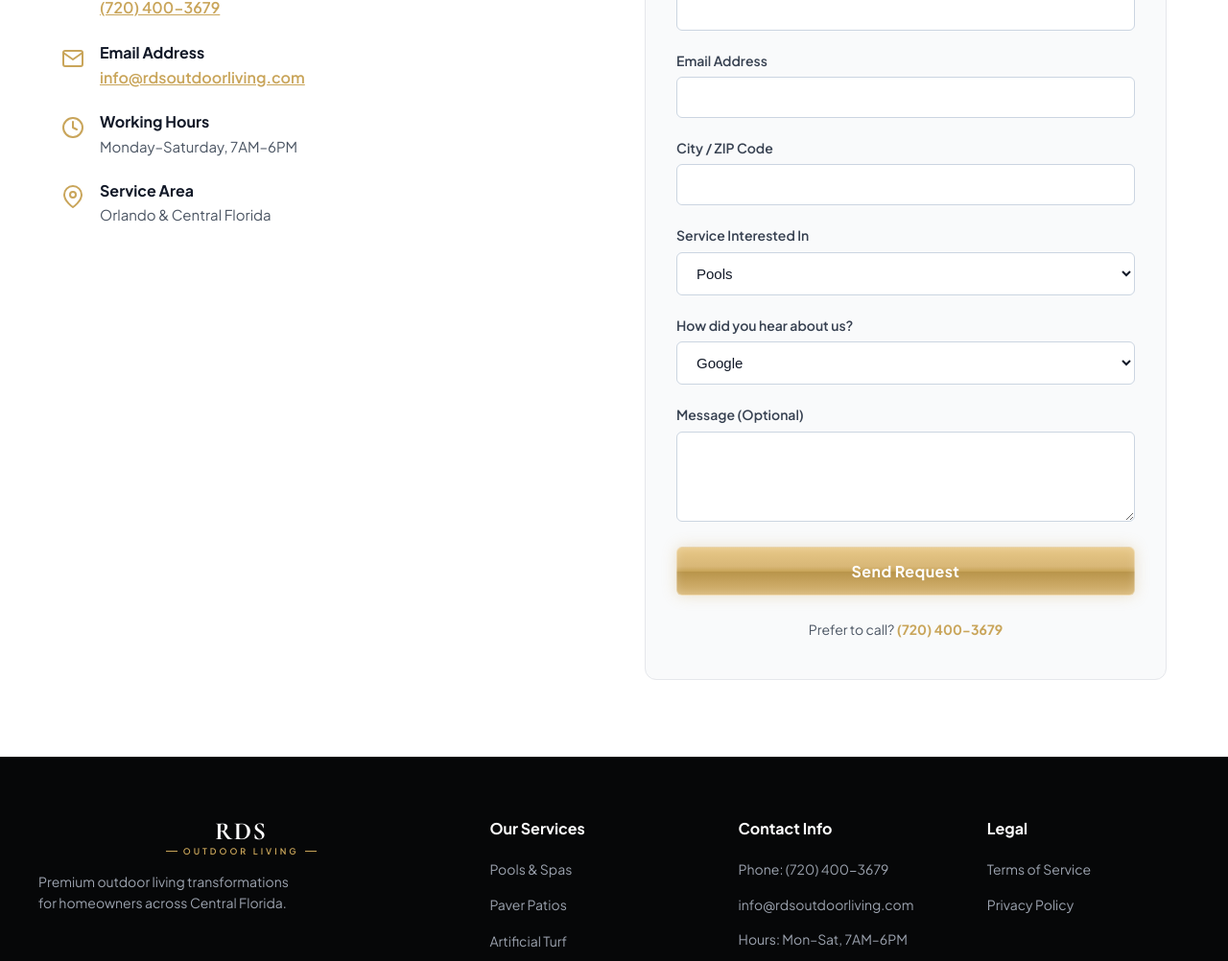
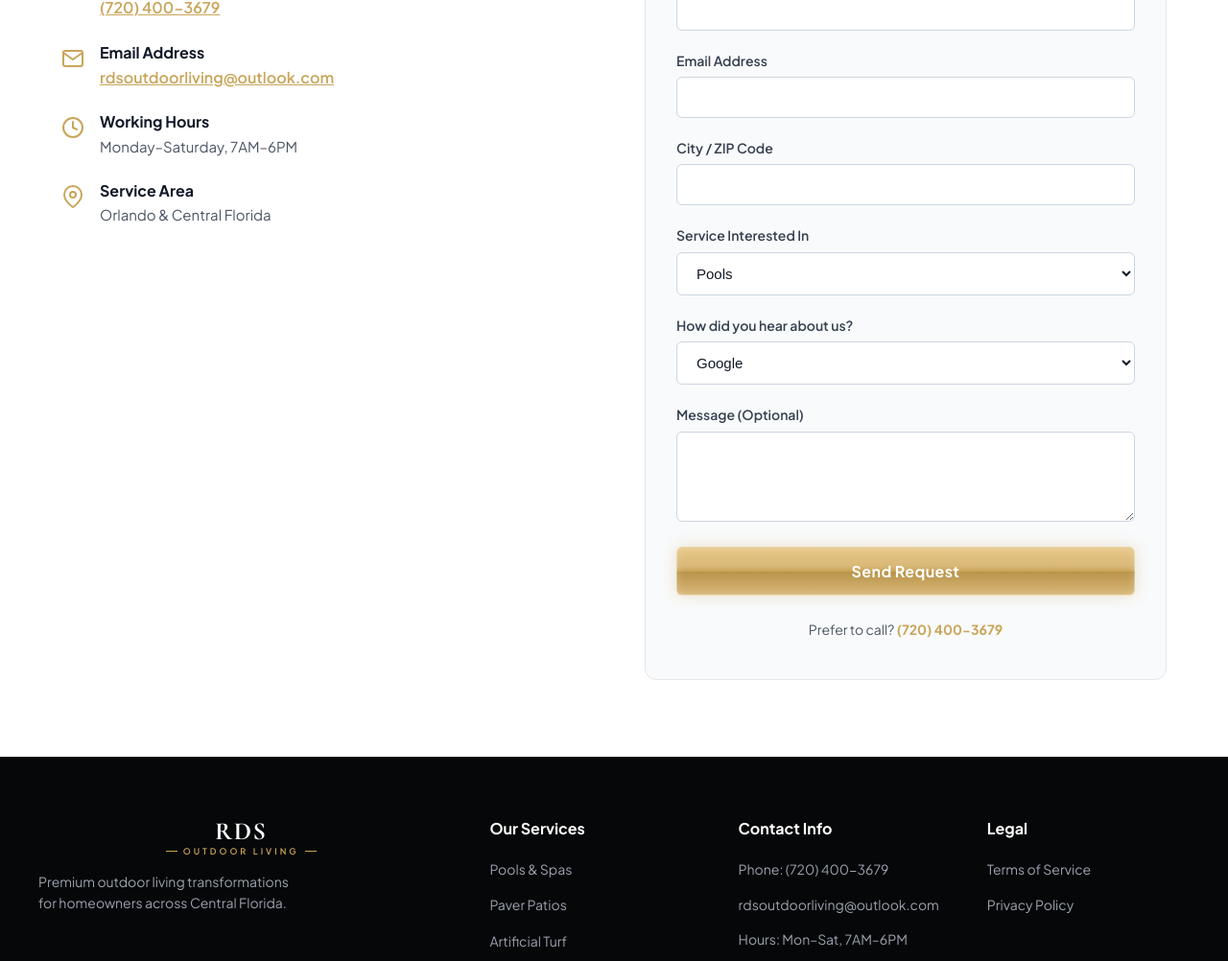
Before and after one commit to gabrsena/evolution, a Next.js app: page /contact in a window 1280 px wide. Shown: the part 705-1707 px from the top of the page at 96% size. Built offline with nearby package versions, Linux system fonts and the light colour scheme.

Commit message:
Update contact email to rdsoutdoorliving@outlook.com

```diff
--- a/components/pages/ArtificialTurfPageClient.tsx
+++ b/components/pages/ArtificialTurfPageClient.tsx
@@ -84,7 +84,7 @@ const TurfPageContent = () => {
       `Service Needed: ${formData.service}\n` +
       `Message: ${formData.message}`
     );
-    window.location.href = `mailto:info@rdsoutdoorliving.com?subject=${subject}&body=${body}`;
+    window.location.href = `mailto:rdsoutdoorliving@outlook.com?subject=${subject}&body=${body}`;
   };
 
   return (
--- a/components/pages/ContactPageClient.tsx
+++ b/components/pages/ContactPageClient.tsx
@@ -44,7 +44,7 @@ const ContactContent = () => {
       `How they heard about us: ${formData.source}\n` +
       `Message: ${formData.message}`
     );
-    window.location.href = `mailto:info@rdsoutdoorliving.com?subject=${subject}&body=${body}`;
+    window.location.href = `mailto:rdsoutdoorliving@outlook.com?subject=${subject}&body=${body}`;
   };
 
   return (
@@ -115,8 +115,8 @@ const ContactContent = () => {
                 </div>
                 <div>
                   <h4 style={{ fontSize: '16px', fontWeight: 700, color: '#111827', marginBottom: '4px' }}>Email Address</h4>
-                  <a href="mailto:info@rdsoutdoorliving.com" style={{ color: '#C9A55A', fontWeight: 600, fontSize: '16px', textDecoration: 'underline' }}>
-                    info@rdsoutdoorliving.com
+                  <a href="mailto:rdsoutdoorliving@outlook.com" style={{ color: '#C9A55A', fontWeight: 600, fontSize: '16px', textDecoration: 'underline' }}>
+                    rdsoutdoorliving@outlook.com
                   </a>
                 </div>
               </div>
--- a/components/pages/PaversPageClient.tsx
+++ b/components/pages/PaversPageClient.tsx
@@ -117,7 +117,7 @@ const PaversPageContent = () => {
       `Service Needed: ${formData.service}\n` +
       `Message: ${formData.message}`
     );
-    window.location.href = `mailto:info@rdsoutdoorliving.com?subject=${subject}&body=${body}`;
+    window.location.href = `mailto:rdsoutdoorliving@outlook.com?subject=${subject}&body=${body}`;
   };
 
   return (
--- a/components/pages/PoolPageClient.tsx
+++ b/components/pages/PoolPageClient.tsx
@@ -102,7 +102,7 @@ const PoolPageContent = () => {
       `Service Needed: ${formData.service}\n` +
       `Message: ${formData.message}`
     );
-    window.location.href = `mailto:info@rdsoutdoorliving.com?subject=${subject}&body=${body}`;
+    window.location.href = `mailto:rdsoutdoorliving@outlook.com?subject=${subject}&body=${body}`;
   };
 
   return (
--- a/components/pages/ScreenEnclosuresPageClient.tsx
+++ b/components/pages/ScreenEnclosuresPageClient.tsx
@@ -84,7 +84,7 @@ const ScreenEnclosuresPageContent = () => {
       `Service Needed: ${formData.service}\n` +
       `Message: ${formData.message}`
     );
-    window.location.href = `mailto:info@rdsoutdoorliving.com?subject=${subject}&body=${body}`;
+    window.location.href = `mailto:rdsoutdoorliving@outlook.com?subject=${subject}&body=${body}`;
   };
 
   return (
--- a/components/pages/SummerKitchensPageClient.tsx
+++ b/components/pages/SummerKitchensPageClient.tsx
@@ -84,7 +84,7 @@ const SummerKitchensPageContent = () => {
       `Service Needed: ${formData.service}\n` +
       `Message: ${formData.message}`
     );
-    window.location.href = `mailto:info@rdsoutdoorliving.com?subject=${subject}&body=${body}`;
+    window.location.href = `mailto:rdsoutdoorliving@outlook.com?subject=${subject}&body=${body}`;
   };
 
   return (
--- a/components/pages/VinylFencePageClient.tsx
+++ b/components/pages/VinylFencePageClient.tsx
@@ -84,7 +84,7 @@ const VinylFencePageContent = () => {
       `Service Needed: ${formData.service}\n` +
       `Message: ${formData.message}`
     );
-    window.location.href = `mailto:info@rdsoutdoorliving.com?subject=${subject}&body=${body}`;
+    window.location.href = `mailto:rdsoutdoorliving@outlook.com?subject=${subject}&body=${body}`;
   };
 
   return (
--- a/components/sections/Footer.tsx
+++ b/components/sections/Footer.tsx
@@ -83,8 +83,8 @@ export const Footer = () => {
                 </a>
               </li>
               <li>
-                <a href="mailto:info@rdsoutdoorliving.com">
-                  info@rdsoutdoorliving.com
+                <a href="mailto:rdsoutdoorliving@outlook.com">
+                  rdsoutdoorliving@outlook.com
                 </a>
               </li>
               <li style={{ color: '#9CA3AF', fontSize: '14px', marginTop: '8px' }}>
```
